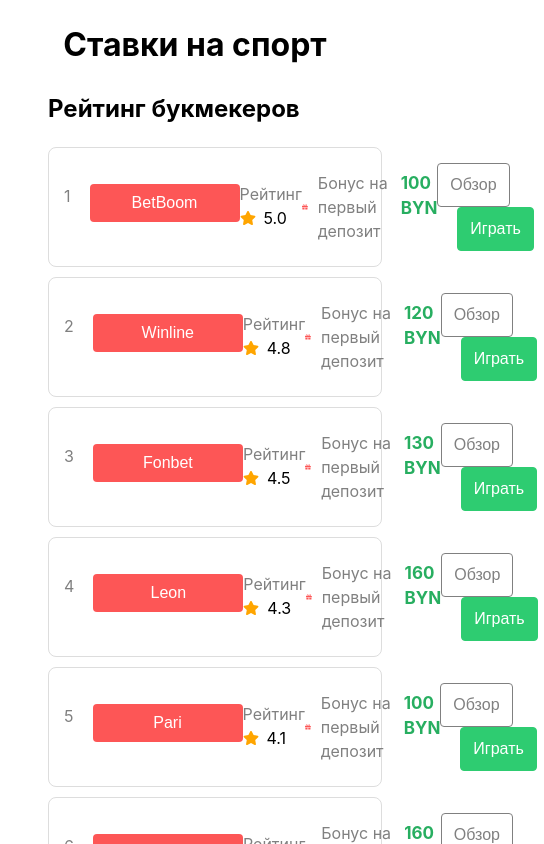
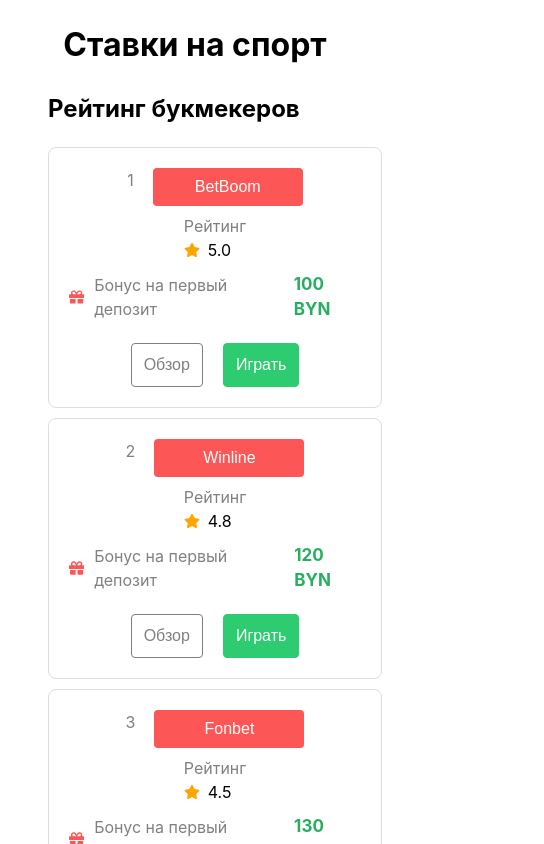
Before and after one commit to ElviraYablonskaya/sports-betting, a React (Vite) app: page / in a window 390 px wide. Shown: the top 844 px of the page, 544 px wide, since content can reach past the window. Built offline with nearby package versions, Linux system fonts and the light colour scheme.

Commit message:
adding responsive request

```diff
--- a/src/components/EventItem/EventItem.module.scss
+++ b/src/components/EventItem/EventItem.module.scss
@@ -4,10 +4,12 @@
 
 .button {
     display: flex;
+    flex-direction: column;
+    align-items: flex-start;
     align-items: center;
     justify-content: space-between;
     border: 1px solid #ddd;
-    padding: 15px;
+    padding: 20px;
     border-radius: 8px;
 }
 
@@ -21,18 +23,16 @@
     font-size: 16px;
     margin-bottom: 8px;
     min-width: 150px;
+
     &:hover {
         box-shadow: 3px 10px 19px -8px rgba(66, 68, 90, 1);
     }
 }
 
-.buttonDate {
-    margin-left: 10px;
-}
-
 .buttonCost {
     display: flex;
     color: #27ae60;
+    margin-top: 8px;
 }
 
 .buttonBonus {
@@ -99,9 +99,23 @@
     border: 1px solid grey;
     background-color: transparent;
     color: grey;
+
     &:hover {
         background-color: #fd5656;
         color: #fff;
         border: 1px solid #fd5656;
     }
 }
+
+@media (min-width: 800px) {
+    .button {
+        flex-direction: row;
+        align-items: center;
+    }
+}
+
+@media (max-width: 800px) {
+    .buttons {
+        margin-top: 20px;
+    }
+}
--- a/src/components/EventItem/EventItem.tsx
+++ b/src/components/EventItem/EventItem.tsx
@@ -42,7 +42,7 @@
           <span className={styles.buttonBonus}><FaGift color="#fd5656" />
             <span className={styles.bonusText}>Бонус на первый депозит</span></span>
           <span className={styles.eventCost}>{event.cost}</span></span>
-        <div>
+        <div className={styles.buttons}>
           <button className={styles.buttonReview} onClick={handleReviewClick}>Обзор</button>
           <button className={styles.buttonPlay} onClick={handlePlayClick}>Играть</button>
         </div>
--- a/src/pages/EventInformation/EventInformation.module.scss
+++ b/src/pages/EventInformation/EventInformation.module.scss
@@ -112,3 +112,10 @@
         border: 1px solid #fd5656;
     }
 }
+
+@media (max-width: 500px) {
+    .bookmakerInformation {
+        flex-direction: column;
+        align-items: flex-start;
+    }
+}
```
